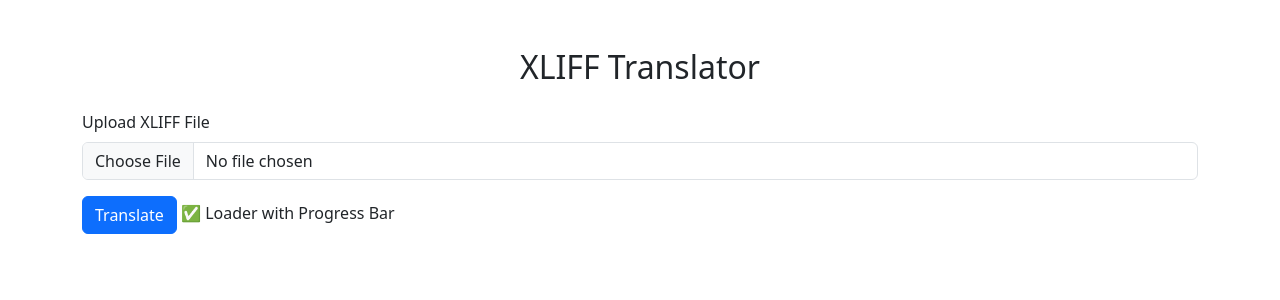
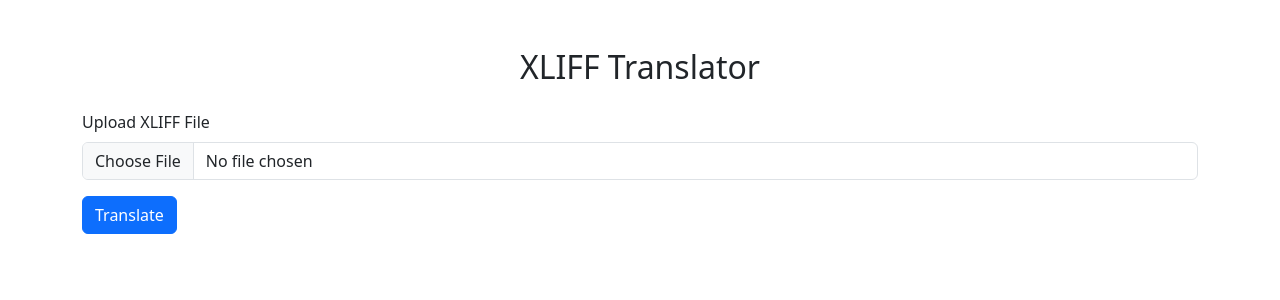
Before and after one commit to Devbhagadia/xliff_translator, a Django app: page / in a window 1280 px wide. Shown: the top 300 px of the page. Run offline with Django 5.2, Linux system fonts and the light colour scheme.

Commit message:
edited index.html

```diff
--- a/application/application/templates/index.html
+++ b/application/application/templates/index.html
@@ -37,7 +37,7 @@
             </div>
             <button type="submit" class="btn btn-primary" id="translateBtn">Translate</button>
 
-            ✅ Loader with Progress Bar
+            <!-- ✅ Loader with Progress Bar -->
             <div id="loader" class="mt-3 text-center" style="display: none;">
                 <p>Translating... <span id="progress-text">0%</span></p>
                 <div id="progress-container">
```
